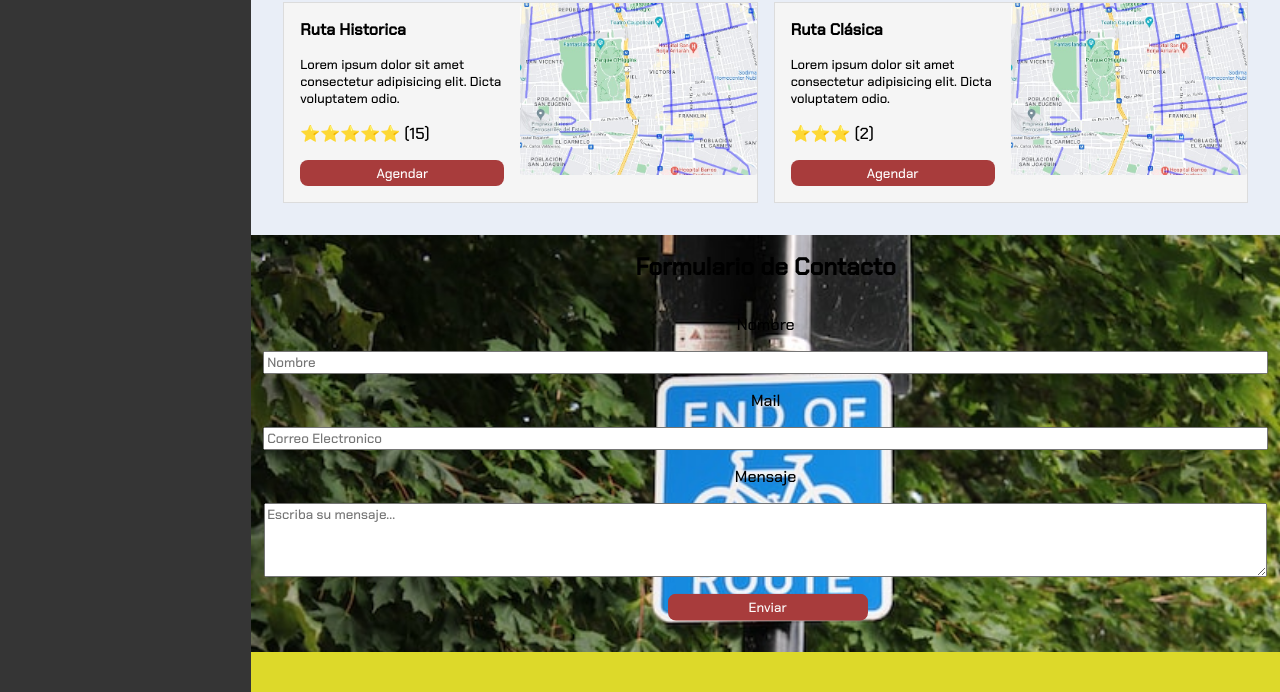
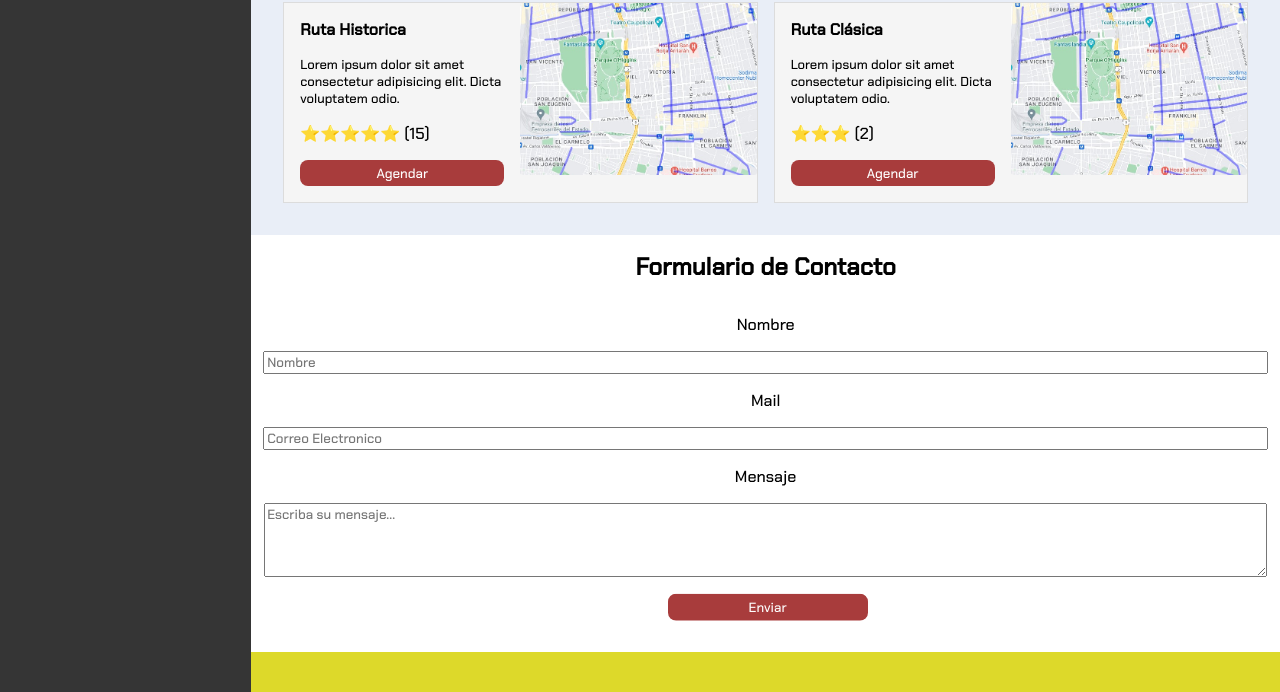
Before and after one commit to fpobleteinfo/bike-shop, a plain HTML site: page index.html in a window 1280 px wide. Shown: the part 1009-1701 px from the top of the page. Drawn offline with Linux system fonts and the light colour scheme.

Commit message:
bg form contacto no se muestra en gh pages

```diff
--- a/assets/css/styles.css
+++ b/assets/css/styles.css
@@ -110,9 +110,10 @@ menu {
 
 .contactanos{
   grid-area: contacto;
-  background-image: url('/assets/img/bg2.jpg');
+
+  /* background-image: url('/assets/img/bg2.jpg');
   background-repeat: no-repeat;
-  background-size: cover;
+  background-size: cover; */
   color: black
 }
 
```
